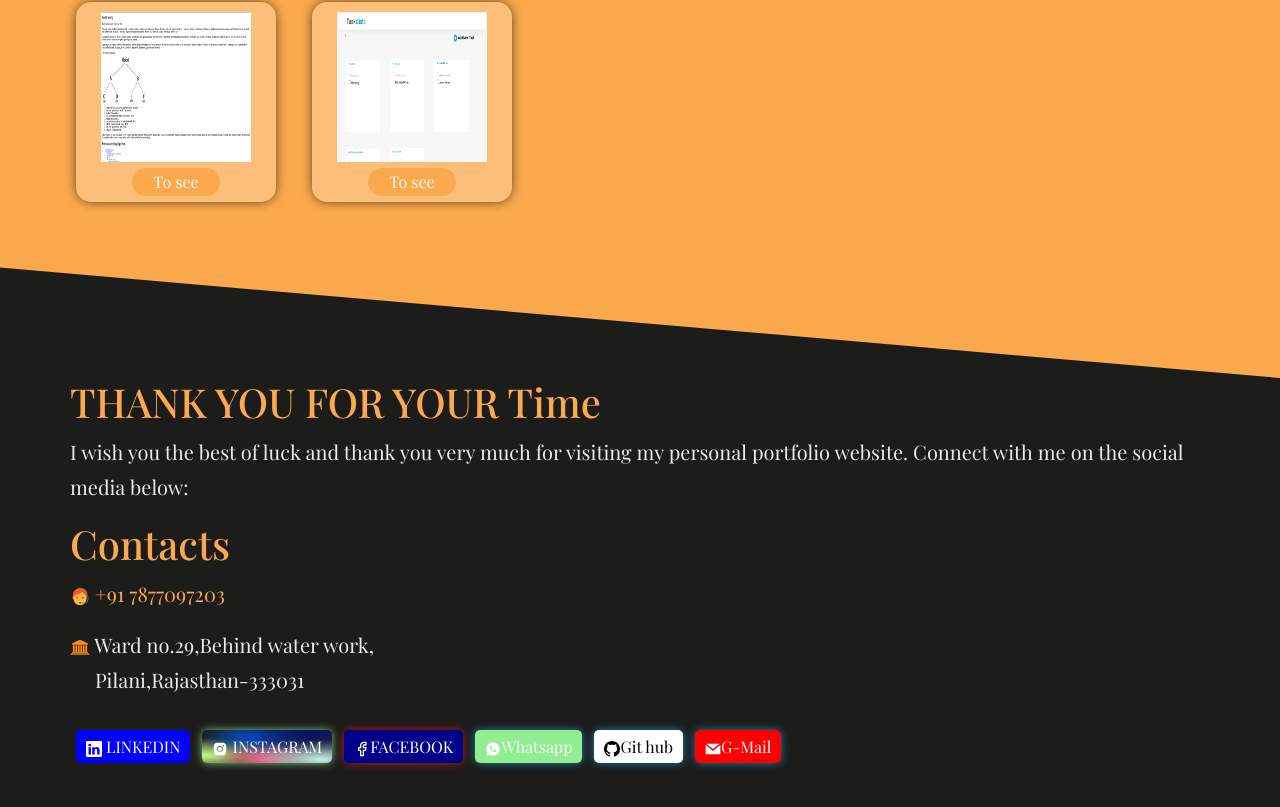
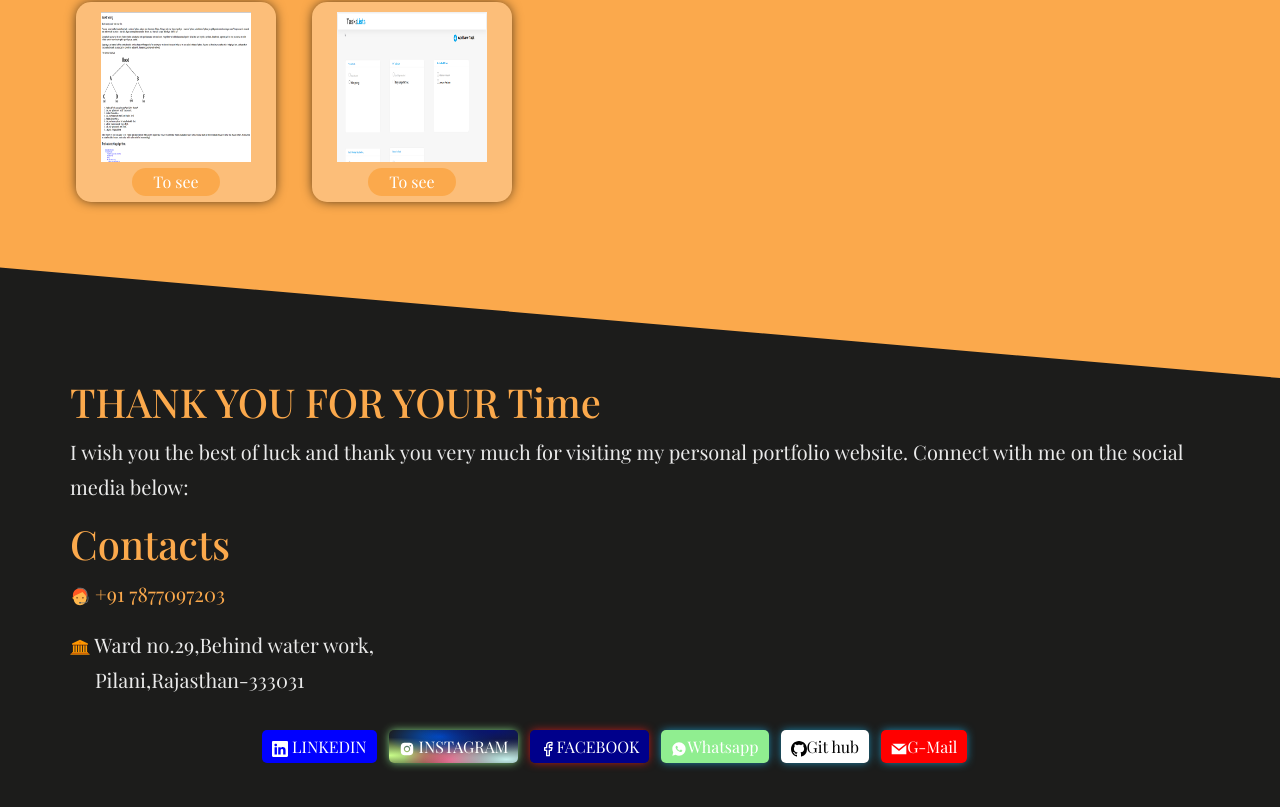
Before and after one commit to Lalit03-Saini/welcome_my-webpage, a React (Create React App) app: page / in a window 1280 px wide. Shown: the part 1978-2785 px from the top of the page. Built offline with nearby package versions, Linux system fonts and the light colour scheme; a web font is replaced by a local one.

Commit message:
update css

```diff
--- a/src/App.css
+++ b/src/App.css
@@ -379,6 +379,9 @@ img {
 
 .sociallink {
   display: inline-block;
+  align-items: center;
+  align-content: center;
+  text-align: center;
   margin: auto;
   width: 87%;
   position: absolute;
```
